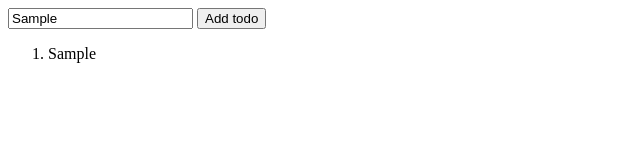
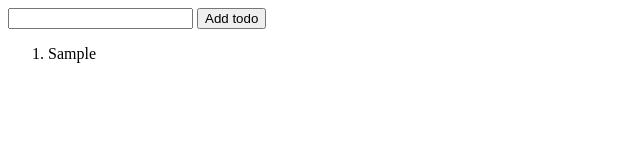
Before and after one commit to AchintyaG/Assignments, a plain HTML site: page F2 Assignments/TodoList/index.html in a window 1280 px wide. Both pictures are taken after typing "Sample" into the empty fields and a click on the button "Add todo". Shown: the full height of the page, 0-640 px from the left. Drawn offline with Linux system fonts and the light colour scheme.

Commit message:
updated files

```diff
--- a/F2 Assignments/TodoList/script.js
+++ b/F2 Assignments/TodoList/script.js
@@ -8,6 +8,7 @@ var ol = document.getElementById('todoList');
 			var li = document.createElement('li');
 			li.textContent = todoValue.value;
 			ol.appendChild(li);
+           todoValue.value="";
 		}
 }
 btn.addEventListener('click', addTodo);
```
Also changed, not shown: F2 Assignments/TodoList/index.html (line endings or trailing spaces), F2 Assignments/sheared link/index.html (added), F2 Assignments/sheared link/script.js (added).
